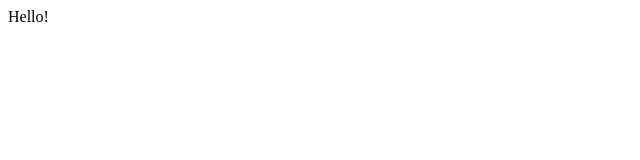
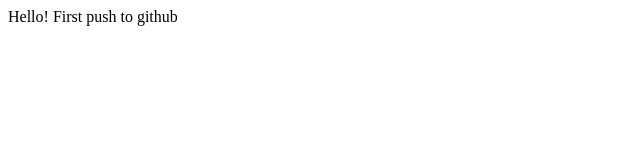
Before and after one commit to nmolby/TypescriptProgrammingLanguages, a plain HTML site: page main.html in a window 1280 px wide. Shown: the whole page, without its empty margins (0-640 px from the left). Drawn offline with Linux system fonts and the light colour scheme.

Commit message:
second commit

```diff
--- a/main.html
+++ b/main.html
@@ -1,5 +1,5 @@
 <html>
     <script src="main.js"></script>
     Hello!
-
+    First push to github
 </html>
```
